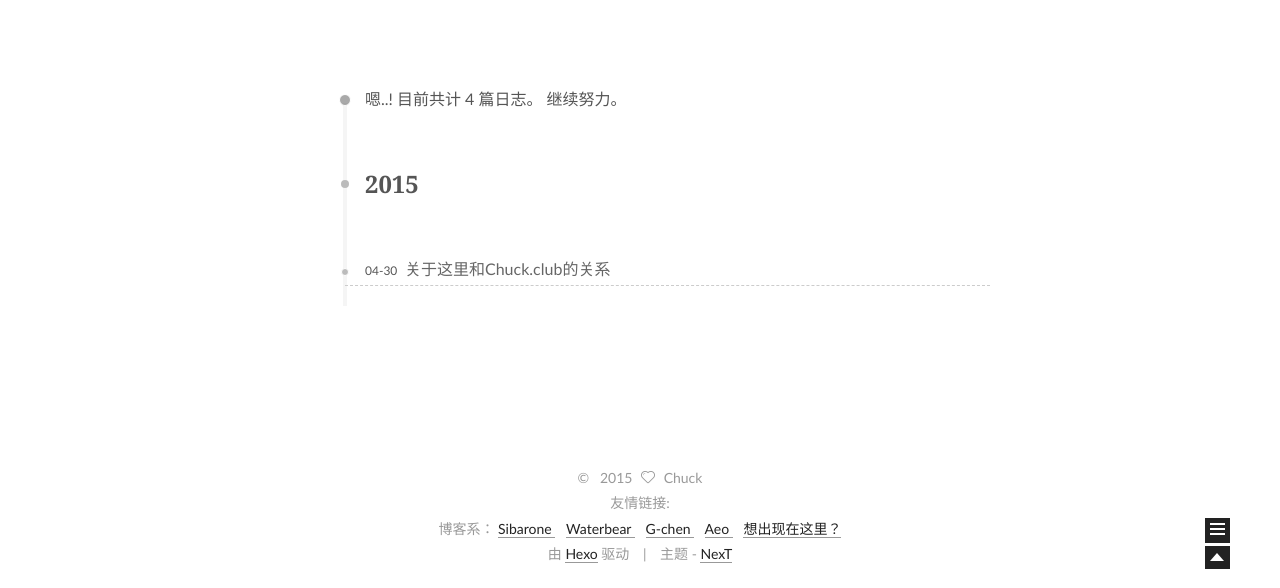
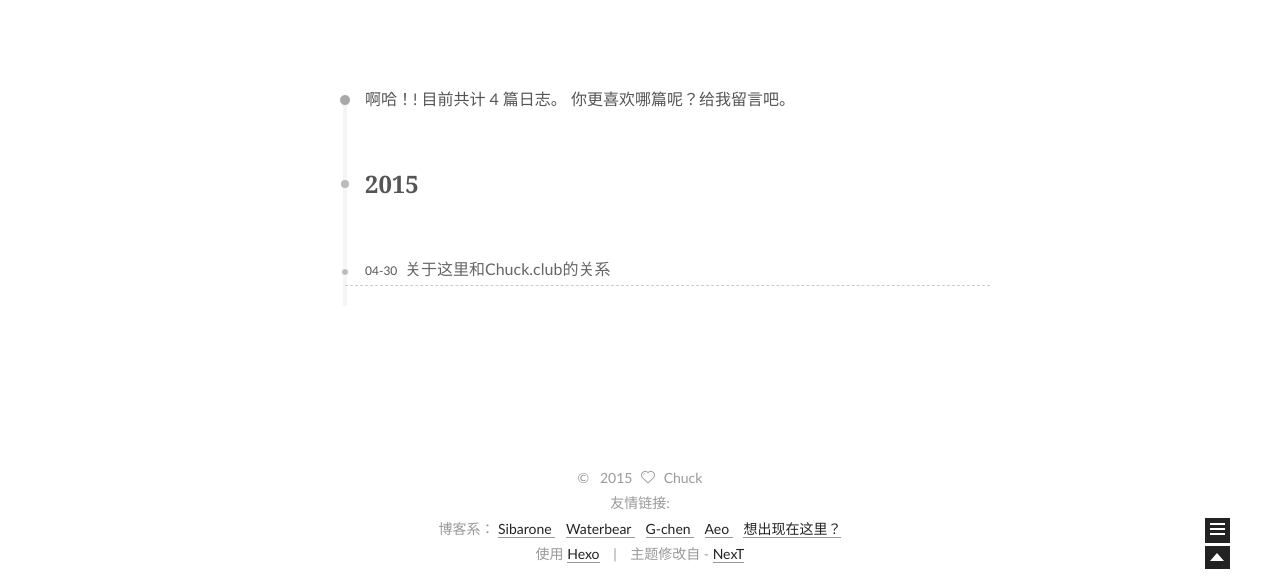
Before and after one commit to ChuckIsReady/ChuckIsReady.github.io, a plain HTML site: page archives/2015/04/index.html in a window 1280 px wide. Shown: the part 212-800 px from the top of the page. Drawn offline with Linux system fonts and the light colour scheme.

Commit message:
Site updated: 2015-05-03 14:50:54

```diff
--- a/archives/2015/04/index.html
+++ b/archives/2015/04/index.html
@@ -104,7 +104,7 @@
 
 
 
-      嗯..! 目前共计 4 篇日志。 继续努力。
+      啊哈！! 目前共计 4 篇日志。 你更喜欢哪篇呢？给我留言吧。
     </span>
 
 
@@ -244,11 +244,11 @@
 
 </div>
 <div class="powered-by">
-  由 <a class="theme-link" href="http://hexo.io">Hexo</a> 驱动
+  使用 <a class="theme-link" href="http://hexo.io">Hexo</a>
 </div>
 
 <div class="theme-info">
-  主题 -
+  主题修改自 -
   <a class="theme-link" href="https://github.com/iissnan/hexo-theme-next">
     NexT
   </a>
--- a/css/main.css
+++ b/css/main.css
@@ -1179,7 +1179,7 @@ input.menu-search-input {
   width: 4px;
   height: 4px;
   border-radius: 50%;
-  background: #dd6ee5;
+  background: #fff;
 }
 .sidebar-nav {
   margin: 0;
```
Also changed, not shown: 2015/04/30/关于这里和Chuck-club的关系/index.html (+2 -2 lines), 2015/05/03/Hexo在侧边栏增加个人简介的方法/index.html (+2 -2 lines), 2015/05/03/Hexo增加友情链接的方法/index.html (+2 -2 lines), 2015/05/03/远程调试手机网页，用电脑调试手机网页的方法/index.html (+2 -2 lines), about/index.html (+2 -2 lines), archives/2015/05/index.html (+3 -3 lines), archives/2015/index.html (+3 -3 lines), archives/index.html (+3 -3 lines), categories/index.html (+2 -2 lines), categories/关于/index.html (+2 -2 lines), categories/前端/index.html (+2 -2 lines), index.html (+2 -2 lines), tags/2015/index.html (+2 -2 lines), tags/Hexo/index.html (+2 -2 lines), 3 more files.
